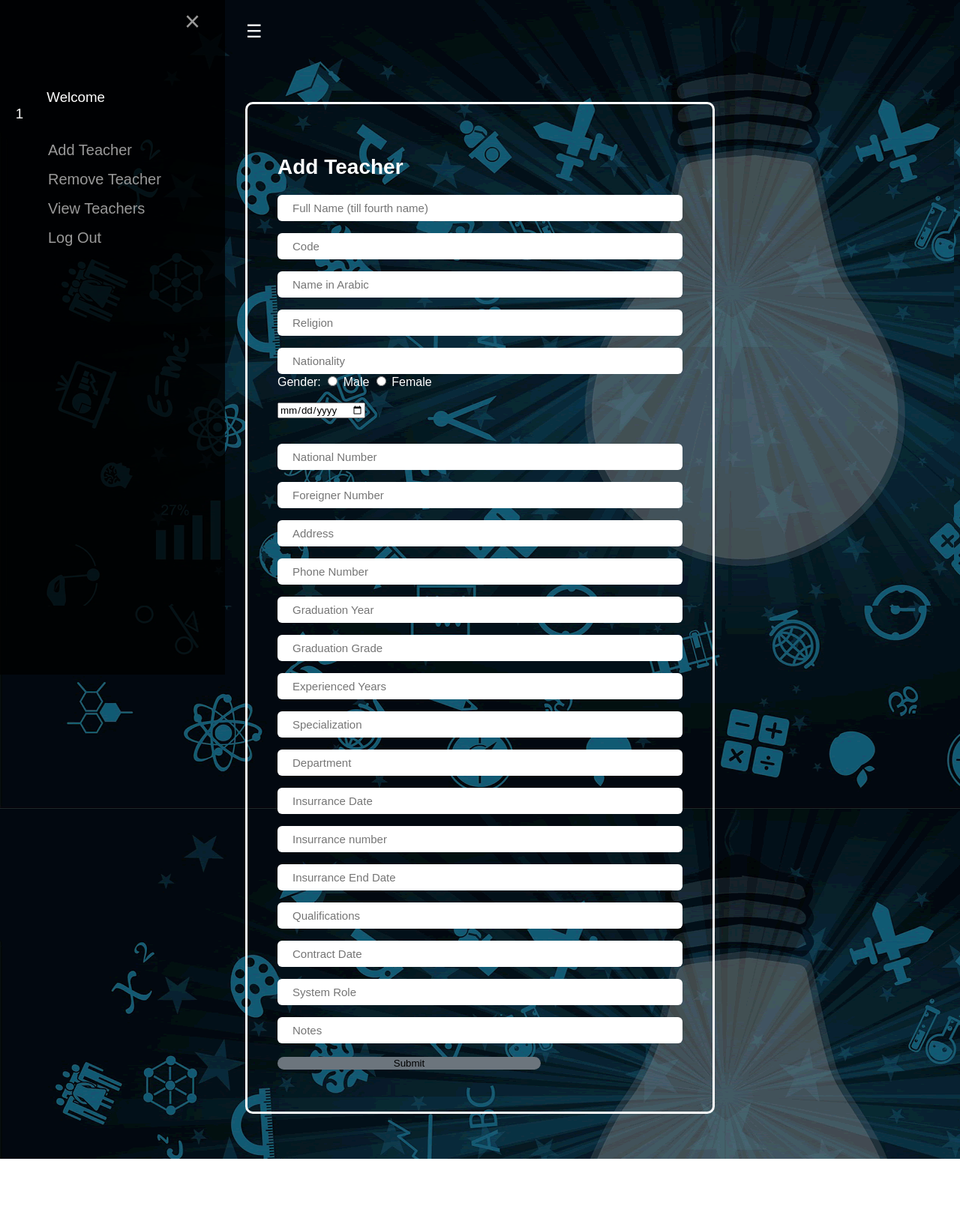
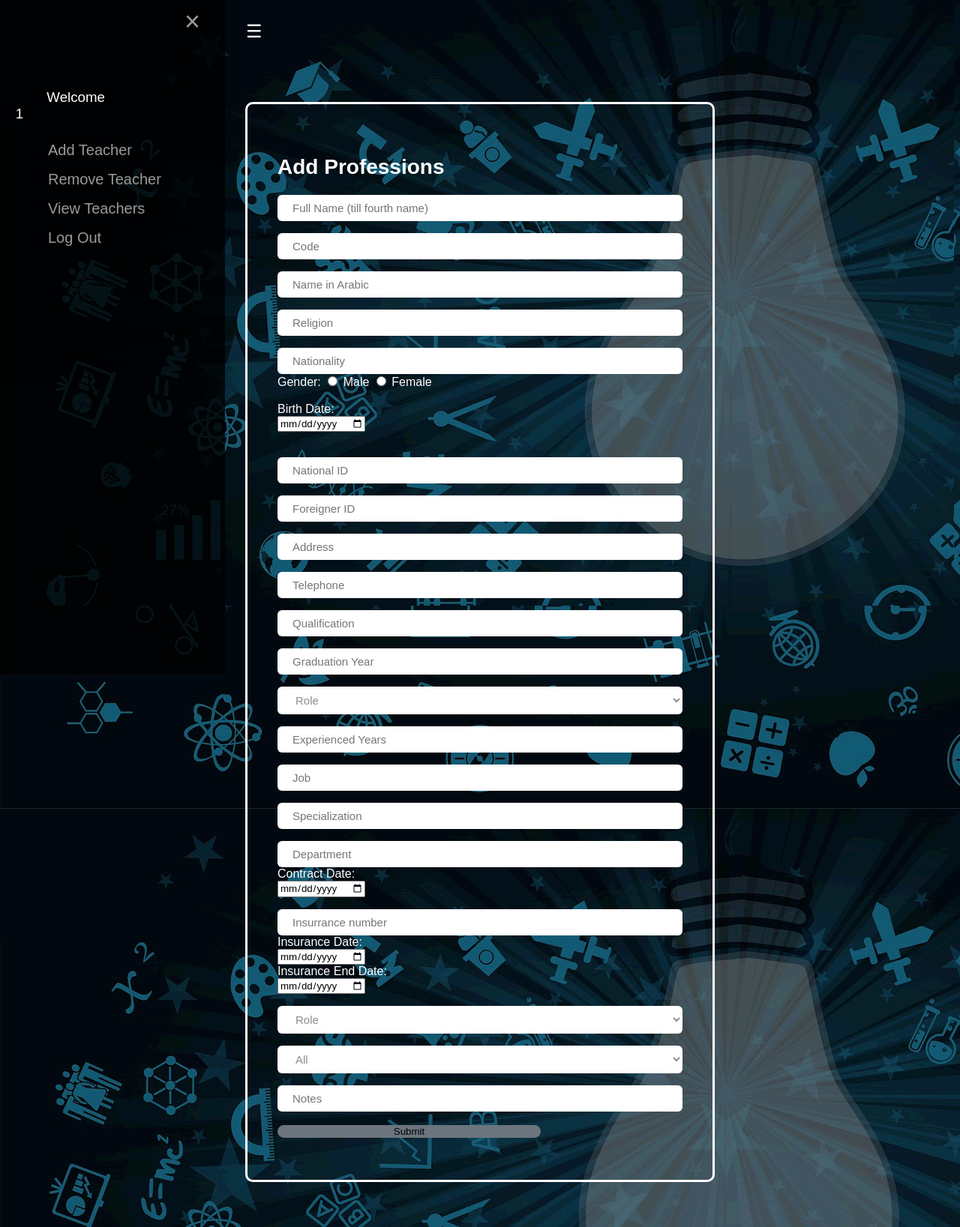
Before and after one commit to MohamedMoataz266/School-Management-System, a PHP site: page /AddTeacher.php in a window 1280 px wide. Shown: the whole page at 75% size. Before the commit the page ends 1546 px from the top, so only its background shows below. Run offline with PHP 8.4, Linux system fonts and the light colour scheme; a user stored in the database is signed in.

Commit message:
Add Teacher.php
Updates

```diff
--- a/Shool Management Sysrem/AddTeacher.php
+++ b/Shool Management Sysrem/AddTeacher.php
@@ -13,7 +13,7 @@
             <div class="form-holder">
                 <div class="form-content">
                     <div class="form-items">
-                        <h3>Add Teacher</h3>
+                        <h3>Add Professions</h3>
 
                         <form class="requires-validation" novalidate>
 
@@ -50,17 +50,18 @@
                                <br>
                             	</div>
                                <br>
+                               <label class="mb-3 mr-1" for="dateofbirth"><b>Birth Date:</b></label>
                                <div class="col-md-12">
-                               <input class="form-control" type="date" name="dob" placeholder="Date of Birth" required>
+                               <input class="form-control" type="date" name="dob" placeholder="Date of Birth in (dd/mm/yy)" required>
                                <!-- <div class="valid-feedback">Username field is valid!</div> -->
                                </div>
                                <br>
                                <div class="col-md-12">
-                               <input class="form-control" type="text" name="nationalNumber" placeholder="National Number" required>
+                               <input class="form-control" type="text" name="nationalNumber" placeholder="National ID" required>
                                <!-- <div class="valid-feedback">Username field is valid!</div> -->
                                </div>
                                 <div class="col-md-12">
-                               <input class="form-control" type="text" name="foreignerNumber" placeholder="Foreigner Number" required>
+                               <input class="form-control" type="text" name="foreignerNumber" placeholder="Foreigner ID" required>
                                <!-- <div class="valid-feedback">Username field is valid!</div> -->
                                </div>
 
@@ -69,20 +70,32 @@
                                <!-- <div class="valid-feedback">Username field is valid!</div> -->
                                </div>
                                <div class="col-md-12">
-                                <input class="form-control" type="text" name="phoneNumber" placeholder="Phone Number" required>
+                                <input class="form-control" type="text" name="phoneNumber" placeholder="Telephone" required>
                                  <!-- <div class="valid-feedback">Email field is valid!</div> -->
                                  </div>
-
+                                 <div class="col-md-12">
+                                <input class="form-control" type="text" name="qual" placeholder="Qualification" required>
+                                 <!-- <div class="valid-feedback">Email field is valid!</div> -->
+                                 </div>
                                  <div class="col-md-12">
                                 <input class="form-control" type="text" name="gradyear" placeholder="Graduation Year" required>
                                  <!-- <div class="valid-feedback">Email field is valid!</div> -->
                                  </div>
                                  <div class="col-md-12">
-                                <input class="form-control" type="text" name="gradgrade" placeholder="Graduation Grade" required>
+                                <select class="form-control" type="text" name="gradgrade" placeholder="Graduation Grade" required>
+                                  <option value='Grade'>Role</option>
+                                  <option value='Pass'>Pass</option>
+                                  <option value='Good'>Good</option>
+                                  <option value='Very Good'>Very Good</option>
+                                  <option value='Excellent'>Excellent</option>
+                                  </select>
+                                 </div>
+                                 <div class="col-md-12">
+                                <input class="form-control" type="text" name="expyears" placeholder="Experienced Years" required>
                                  <!-- <div class="valid-feedback">Email field is valid!</div> -->
                                  </div>
                                  <div class="col-md-12">
-                                <input class="form-control" type="text" name="expyears" placeholder="Experienced Years" required>
+                                <input class="form-control" type="text" name="job" placeholder="Job" required>
                                  <!-- <div class="valid-feedback">Email field is valid!</div> -->
                                  </div>
                                  <div class="col-md-12">
@@ -93,31 +106,56 @@
                                 <input class="form-control" type="text" name="department" placeholder="Department" required>
                                  <!-- <div class="valid-feedback">Email field is valid!</div> -->
                                  </div>
+                                 <label class="mb-3 mr-1" for="contractdate">Contract Date: </label>
                                  <div class="col-md-12">
-                                <input class="form-control" type="text" name="indate" placeholder="Insurrance Date" required>
+                                <input class="form-control" type="date" name="contrDate" placeholder="Contract Date" required>
                                  <!-- <div class="valid-feedback">Email field is valid!</div> -->
                                  </div>
                                  <div class="col-md-12">
                                 <input class="form-control" type="text" name="inNum" placeholder="Insurrance number" required>
                                  <!-- <div class="valid-feedback">Email field is valid!</div> -->
                                  </div>
+                                 <label class="mb-3 mr-1" for="insdate">Insurance Date: </label>
                                  <div class="col-md-12">
-                                <input class="form-control" type="text" name="inenddate" placeholder="Insurrance End Date" required>
+                                <input class="form-control" type="date" name="indate" placeholder="Insurrance Date" required>
                                  <!-- <div class="valid-feedback">Email field is valid!</div> -->
                                  </div>
+                                 <label class="mb-3 mr-1" for="insdate">Insurance End Date: </label>
                                  <div class="col-md-12">
-                                <input class="form-control" type="text" name="qual" placeholder="Qualifications" required>
-                                 <!-- <div class="valid-feedback">Email field is valid!</div> -->
-                                 </div>
-                                 <div class="col-md-12">
-                                <input class="form-control" type="text" name="contrDate" placeholder="Contract Date" required>
+                                <input class="form-control" type="date" name="inenddate" placeholder="Insurrance End Date" required>
                                  <!-- <div class="valid-feedback">Email field is valid!</div> -->
                                  </div>
 
                                  <div class="col-md-12">
-                                <input class="form-control" type="text" name="systemrole" placeholder="System Role" required>
-                                 <!-- <div class="valid-feedback">Email field is valid!</div> -->
-                                 </div>
+                                <select class="form-control" type="text" name="systemrole" placeholder="System Role" required>
+                                  <option value='Select Role'>Role</option>
+                                  <option value='directorgeneral'>Director General</option>
+                                  <option value='schoolheadmaster'>School Headmaster</option>
+                                  <option value='websitemanager'>Website Manager</option>
+                                  <option value='studentaffairs'>Student Affairs</option>
+                                  <option value='expenses'>Expenses collection official</option>
+                                  <option value='floordirector'>Floor Director</option>
+                                  <option value='personnelaffairs'>Personnel Affairs</option>
+                                  <option value='secretary'>Secretary</option>
+                                  <option value='accountingoffice'>Accounting</option>
+                                  <option value='safe'>School's Safe</option>
+                                  <option value='storage'>Storage Worker</option>
+                                  <option value='busmatron'>Bus Matron</option>
+                                  <option value='busesmanager'>Buses Manager</option>
+                                  <option value='worker'>Worker</option>
+                                  <option value='security'>Security</option>
+                                  <option value='control'>Control</option>
+                                  <option value='teacher'>Teacher</option>
+                                  <option value='clinicdoctor'>Clinic Doctor</option>
+                                  <option value='receptionist'>Receptionist</option>
+                                  </select>
+                                </div>
+                                <div class="col-md-12">
+                                <select class="form-control" type="text" name="educationSystem" placeholder="Education System" required>
+                                  <option value='alleducation'>All</option>
+                                  <option value='default'>Default</option>
+                                  </select>
+                                </div>
                                  <div class="col-md-12">
                                 <input class="form-control" type="text" name="notes" placeholder="Notes" required>
                                  <!-- <div class="valid-feedback">Email field is valid!</div> -->
@@ -151,7 +189,7 @@ if(isset($_POST['sub'])){
                                             graduationYear, graduationGrade,
                                             expYears, job, specialization,
                                             department, contractDate, insuranceNumber,
-                                            insuranceDate, insuranceEndDate, systemRole,
+                                            insuranceDate, insuranceEndDate, systemRole, educationSystem,
                                             notes)
     VALUES
     ('$_POST[name]', '$_POST[code]',
@@ -160,9 +198,9 @@ if(isset($_POST['sub'])){
     '$_POST[dob]', '$_POST[nationalNumber]', '$_POST[foreignerNumber]',
     '$_POST[address]', '$_POST[phoneNumber]',
     '$_POST[qual]', '$_POST[gradyear]', '$_POST[gradgrade]'
-    '$_POST[expyears]', 'Teacher', '$_POST[specialization]',
+    '$_POST[expyears]', '$POST[job]', '$_POST[specialization]',
     '$_POST[department]', '$_POST[contrDate]', '$_POST[inNum]',
-    '$_POST[indate]', '$_POST[inenddate]', '$_POST[systemrole]', '$_POST[notes]')");
+    '$_POST[indate]', '$_POST[inenddate]', '$_POST[systemrole]','$POST[educationSystem]', '$_POST[notes]')");
     echo '<script>alert("Done, Data Inserted")</script>';
 }
 ?>
```
